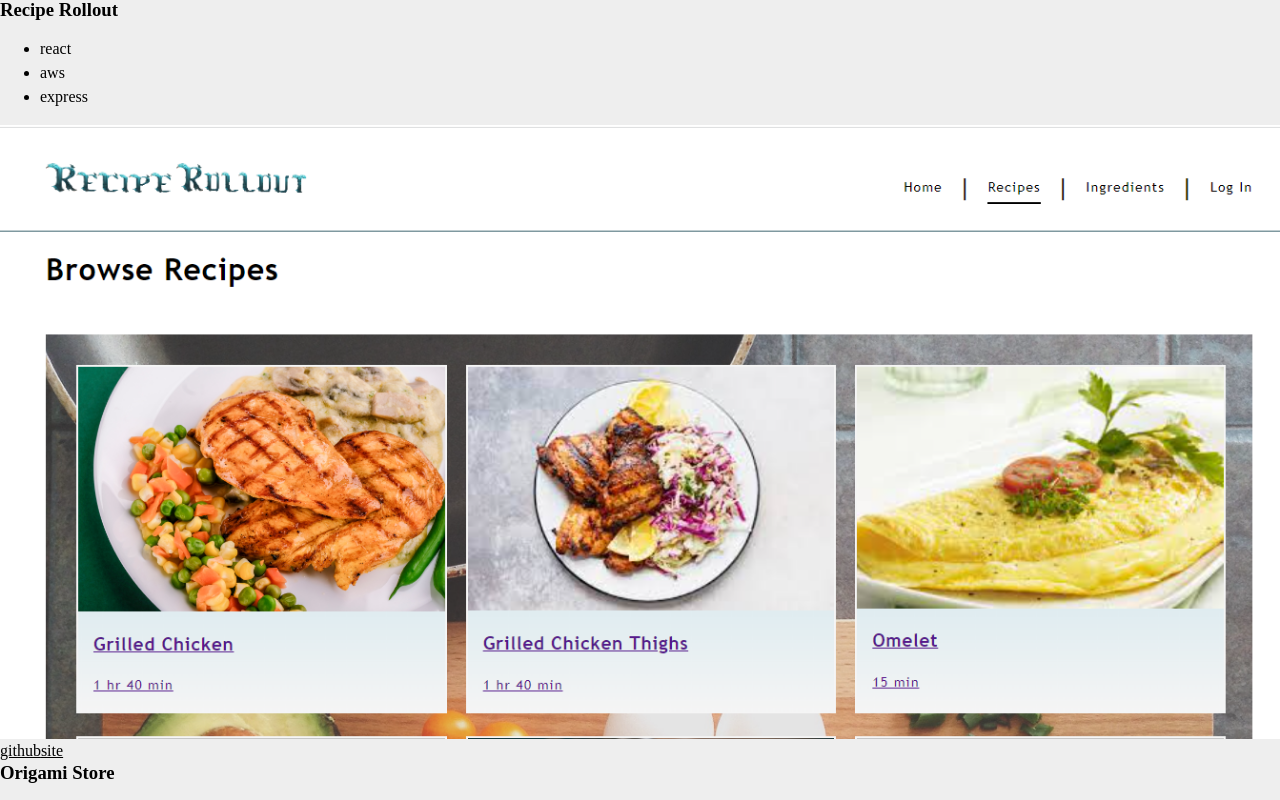
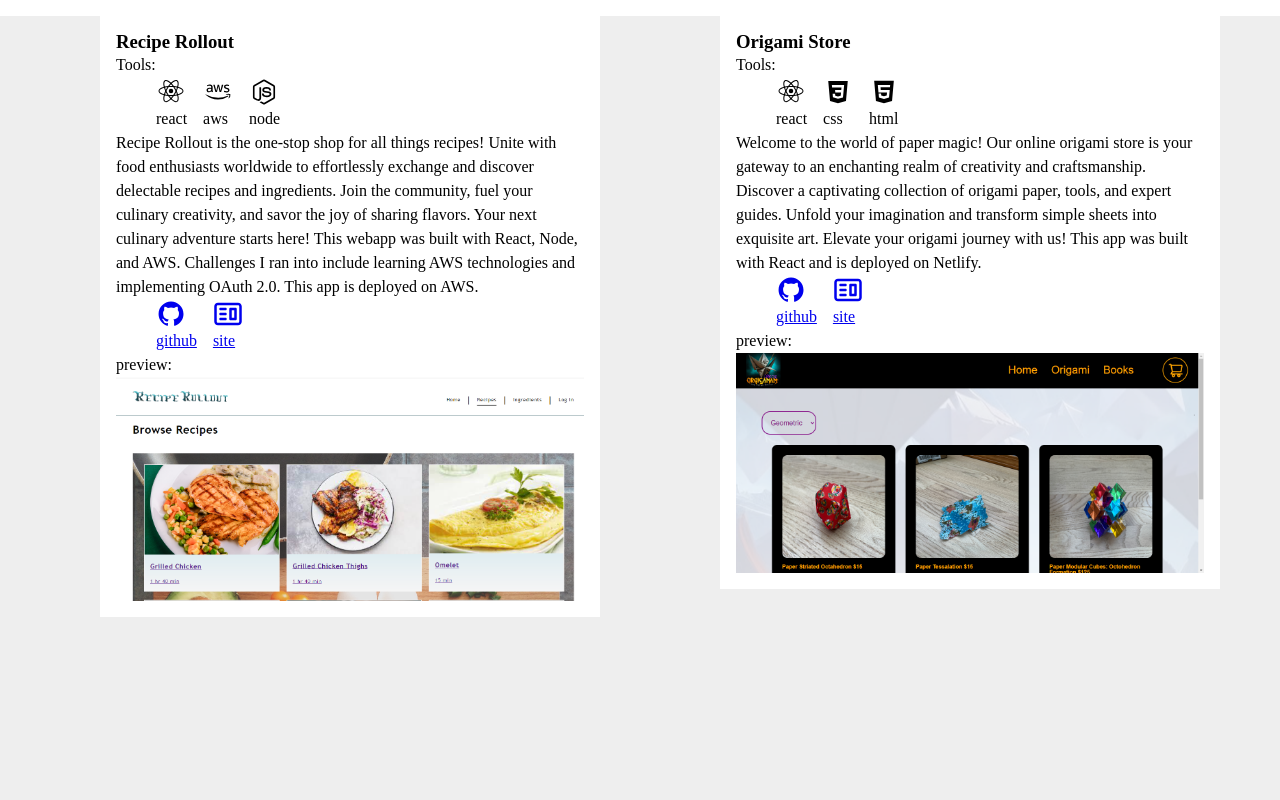
Before and after one commit to wildcard329/portfolio, a React (Vite) app: page / in a window 1280 px wide. Shown: the top 800 px of the page. Built offline with nearby package versions, Linux system fonts and the light colour scheme.

Commit message:
[pro-001] added projects to portfolio

```diff
--- a/package.json
+++ b/package.json
@@ -11,7 +11,8 @@
   },
   "dependencies": {
     "react": "^18.2.0",
-    "react-dom": "^18.2.0"
+    "react-dom": "^18.2.0",
+    "react-icons": "^4.11.0"
   },
   "devDependencies": {
     "@types/react": "^18.2.15",
--- a/src/assets/configs/projects.json
+++ b/src/assets/configs/projects.json
@@ -2,8 +2,8 @@
   {
     "id": "30de0e84-6c75-11ee-b962-0242ac120002",
     "name": "Recipe Rollout",
-    "tools": ["react", "aws", "express"],
-    "description": "",
+    "tools": ["react", "aws", "node"],
+    "description": "Recipe Rollout is the one-stop shop for all things recipes! Unite with food enthusiasts worldwide to effortlessly exchange and discover delectable recipes and ingredients. Join the community, fuel your culinary creativity, and savor the joy of sharing flavors. Your next culinary adventure starts here!\n\nThis webapp was built with React, Node, and AWS. Challenges I ran into include learning AWS technologies and implementing OAuth 2.0. This app is deployed on AWS.",
     "siteLink": "https://main.d3nres1avtnmum.amplifyapp.com/",
     "githubLink": "https://github.com/wildcard329/recipes_fe",
     "image": "recipe_rollout"
@@ -12,7 +12,7 @@
     "id": "3aae2782-6c75-11ee-b962-0242ac120002",
     "name": "Origami Store",
     "tools": ["react", "css", "html"],
-    "description": "",
+    "description": "Welcome to the world of paper magic! Our online origami store is your gateway to an enchanting realm of creativity and craftsmanship. Discover a captivating collection of origami paper, tools, and expert guides. Unfold your imagination and transform simple sheets into exquisite art. Elevate your origami journey with us! This app was built with React and is deployed on Netlify.",
     "siteLink": "https://origami-store.netlify.app/",
     "githubLink": "https://github.com/wildcard329/origami-frontend-store",
     "image": "origami_store"
--- /dev/null
+++ b/src/components/IconParser.jsx
@@ -0,0 +1,24 @@
+import { BiLogoReact, BiLogoAws, BiLogoNodejs, BiLogoHtml5, BiLogoCss3, BiLogoGithub } from 'react-icons/bi';
+import { CgWebsite } from 'react-icons/cg';
+
+const IconParser = ({ label }) => {
+  switch (label) {
+    case 'react':
+      return <BiLogoReact size={30} />;
+    case 'aws':
+      return <BiLogoAws size={30} />;
+    case 'node':
+      return <BiLogoNodejs size={30} />;
+    case 'css':
+      return <BiLogoCss3 size={30} />;
+    case 'html':
+      return <BiLogoHtml5 size={30} />;
+    case 'github':
+      return <BiLogoGithub size={30} />;
+    case 'site':
+      return <CgWebsite size={30} />;
+    default: null;
+  };
+};
+
+export default IconParser;
--- a/src/components/ProjectCard.css
+++ b/src/components/ProjectCard.css
@@ -1,3 +1,18 @@
 .project-card {
+  max-width: 500px;
+  padding: 1rem;
+  background-color: white;
+  margin: 0 auto;
+}
 
+.icon-list {
+  display: flex;
+  flex-direction: row;
+  list-style: none;
+  gap: 1rem;
 }
+
+.icon-item {
+  display: flex;
+  flex-direction: column;
+}
--- a/src/components/ProjectCard.jsx
+++ b/src/components/ProjectCard.jsx
@@ -1,20 +1,24 @@
+import IconParser from "./IconParser";
 import { getUrl } from "../utils/functions";
 import "./ProjectCard.css";
 
 const ProjectCard = ({ project: { name, tools, description, image, githubLink, siteLink }}) => {
   const asset = getUrl(`../assets/images/${image}.png`);
+
   return(
     <div className="project-card">
       <h3>{name}</h3>
-      <ul>
-        {tools?.map((tool, index) => <li key={index}>{tool}</li>)}
+      <p>Tools: </p>
+      <ul className="icon-list">
+        {tools?.map((tool) => <li className="icon-item" key={tool.id}><IconParser label={tool} />{tool}</li>)}
       </ul>
       <p>{description}</p>
+      <ul className="icon-list">
+        <li><a href={githubLink} target="_blank" className="icon-item"><IconParser label={'github'} />github</a></li>
+        <li><a href={siteLink} target="_blank" className="icon-item"><IconParser label={'site'} />site</a></li>
+      </ul>
+      <p>preview: </p>
       <img src={asset} alt={`${name}`} />
-      <div>
-        <a href={githubLink} target="_blank">github</a>
-        <a href={siteLink} target="_blank">site</a>
-      </div>
     </div>
   )
 }
--- a/src/components/ProjectList.css
+++ b/src/components/ProjectList.css
@@ -1,4 +1,5 @@
 .project-grid {
   display: grid;
   grid-template-columns: repeat(2, 1fr);
+  list-style: none;
 }
--- a/src/components/ProjectList.jsx
+++ b/src/components/ProjectList.jsx
@@ -1,8 +1,9 @@
 import ProjectCard from "./ProjectCard.jsx";
+import "./ProjectList.css";
 
 const ProjectList = ({ projects }) =>
-  <div className="project-grid">
-    {projects?.map((project) => <ProjectCard key={project?.id} project={project} />)}
-  </div>
+  <ul className="project-grid">
+    {projects?.map((project) => <li key={project?.id}><ProjectCard project={project} /></li>)}
+  </ul>
 
 export default ProjectList;
```
Also changed, not shown: 1 other file (tests, documents, lock files or other folders).
